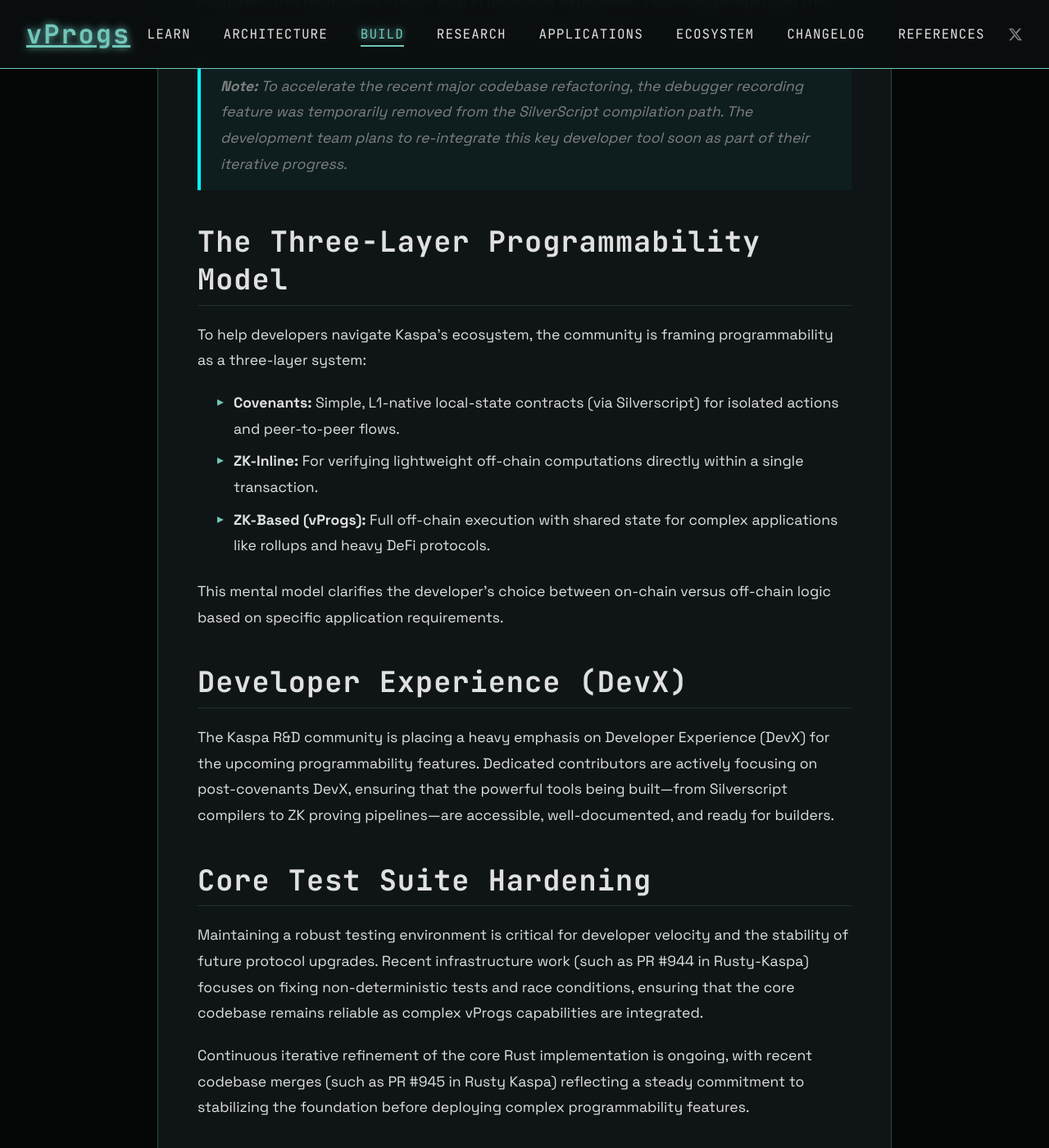
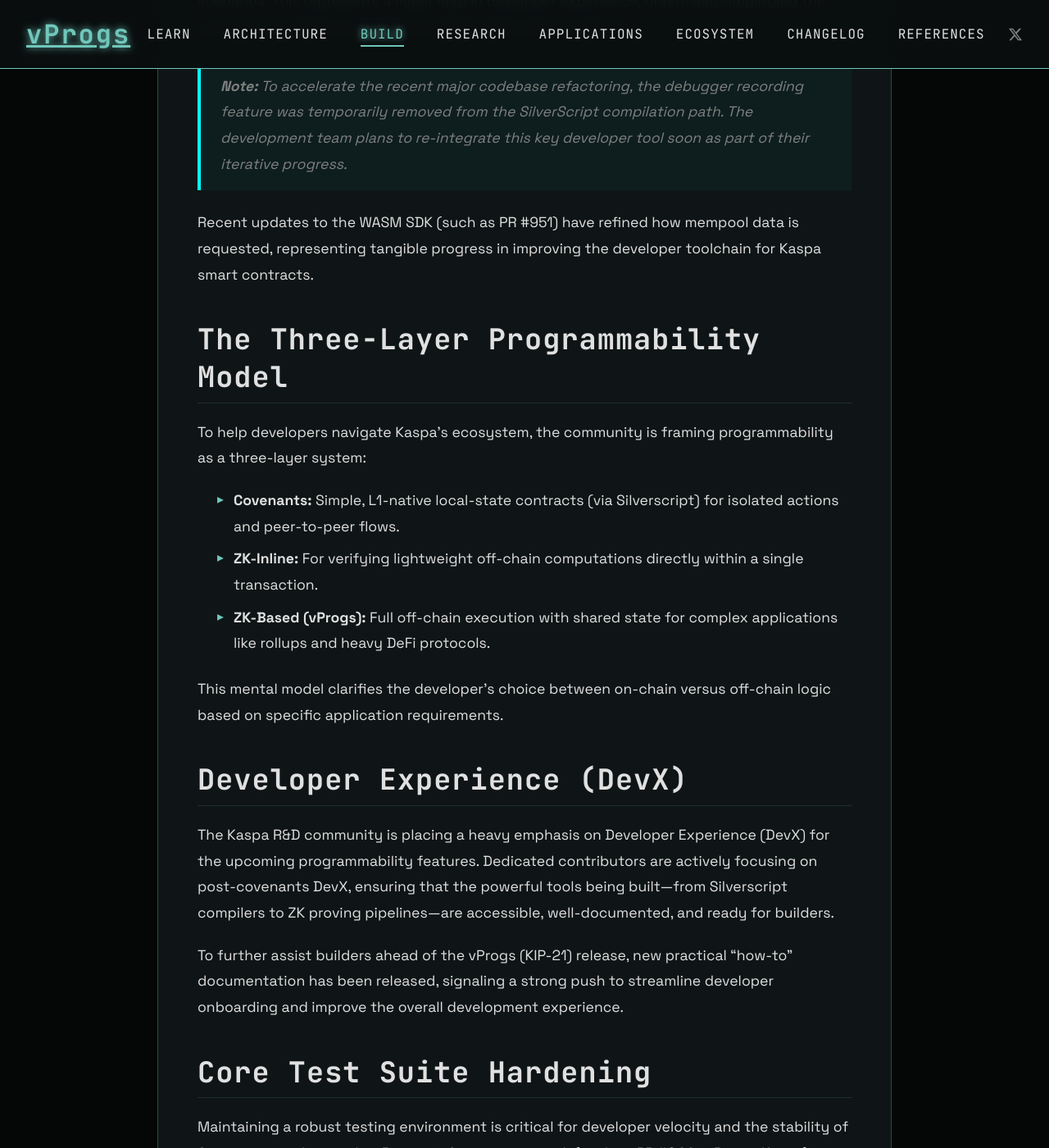
Before and after one commit to creative-inference/vprogs.xyz, a Jekyll site: the page built from build/developer-tools-overview.md, in a window 1280 px wide and 1400 px high, scrolled down 2770 px. Shown: the whole window at 82% size. Built offline with Jekyll 4.4.1, drawn with Linux system fonts in a browser that asks for light colours.

Commit message:
Update developer tools with WASM SDK enhancements and new dev docs [auto]

```diff
--- a/build/developer-tools-overview.md
+++ b/build/developer-tools-overview.md
@@ -55,6 +55,11 @@
 
 > **Note:** To accelerate the recent major codebase refactoring, the debugger recording feature was temporarily removed from the SilverScript compilation path. The development team plans to re-integrate this key developer tool soon as part of their iterative progress.
 
+
+
+
+Recent updates to the WASM SDK (such as PR #951) have refined how mempool data is requested, representing tangible progress in improving the developer toolchain for Kaspa smart contracts.
+
 ## The Three-Layer Programmability Model
 
 To help developers navigate Kaspa's ecosystem, the community is framing programmability as a three-layer system:
@@ -69,6 +74,11 @@
 
 The Kaspa R&D community is placing a heavy emphasis on Developer Experience (DevX) for the upcoming programmability features. Dedicated contributors are actively focusing on post-covenants DevX, ensuring that the powerful tools being built—from Silverscript compilers to ZK proving pipelines—are accessible, well-documented, and ready for builders.
 
+
+
+
+To further assist builders ahead of the vProgs (KIP-21) release, new practical "how-to" documentation has been released, signaling a strong push to streamline developer onboarding and improve the overall development experience.
+
 ## Core Test Suite Hardening
 
 Maintaining a robust testing environment is critical for developer velocity and the stability of future protocol upgrades. Recent infrastructure work (such as PR #944 in Rusty-Kaspa) focuses on fixing non-deterministic tests and race conditions, ensuring that the core codebase remains reliable as complex vProgs capabilities are integrated.
```
